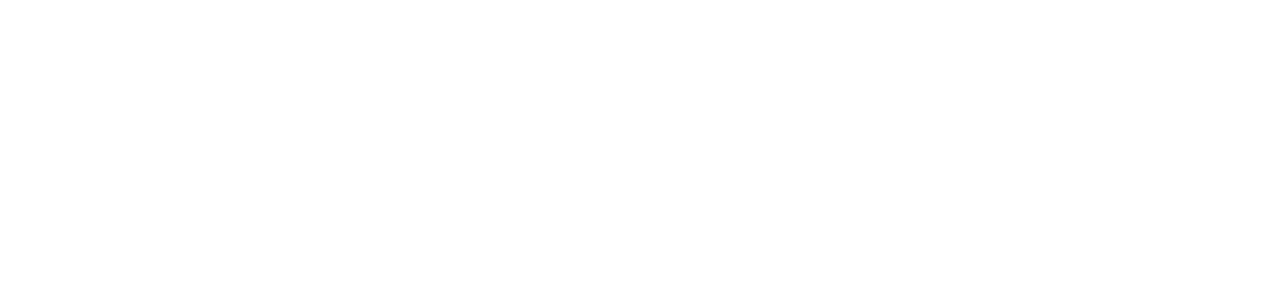
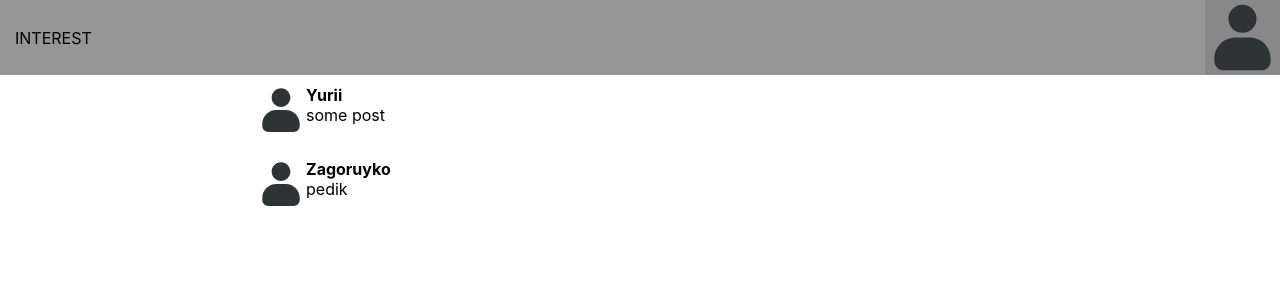
Before and after one commit to YuriiHrecheniuk/interest-app, a React (Create React App) app: page /home in a window 1280 px wide. Before the commit this address had no page. Shown: the top 300 px of the page. Built offline with nearby package versions, Linux system fonts and the light colour scheme.

Commit message:
1 feed page (#4)
* NewPost WIP

* Home component

* feat: :sparkles: Home page

Added home page MVP

```diff
--- a/src/App.js
+++ b/src/App.js
@@ -1,5 +1,5 @@
 import { BrowserRouter, Routes, Route, Navigate } from 'react-router-dom'
-import Feed from './pages/Feed/Feed'
+import Feed from './pages/Home/Home'
 import Profile from './pages/Profile/Profile'
 import LoginForm from './pages/Login/Login'
 import './App.css'
@@ -9,9 +9,9 @@
     <BrowserRouter>
       <Routes>
         <Route index element={<LoginForm />} />
-        <Route path="feed" element={<Feed />} />
+        <Route path="home" element={<Feed />} />
         <Route path="profile" element={<Profile />} />
-        <Route path="redirect" element={<Navigate to="/feed" />} />
+        <Route path="redirect" element={<Navigate to="/home" />} />
       </Routes>
     </BrowserRouter>
   )
--- /dev/null
+++ b/src/components/Feed/Feed.css
@@ -0,0 +1,11 @@
+.Feed {
+  height: 100%;
+  width: 100%;
+  display: flex;
+  flex-flow: column;
+}
+
+.Feed-post-wrapper {
+  margin: 10px 0;
+  width: 50%;
+}
--- /dev/null
+++ b/src/components/Feed/Feed.js
@@ -0,0 +1,14 @@
+import './Feed.css'
+import Post from '../Post/Post'
+
+export default function Feed({ posts }) {
+  return (
+    <div className="Feed">
+      {posts.map((post) => (
+        <div className="Feed-post-wrapper">
+          <Post post={post} key={post.id} />
+        </div>
+      ))}
+    </div>
+  )
+}
--- /dev/null
+++ b/src/components/Post/Post.css
@@ -0,0 +1,10 @@
+.Post {
+  display: flex;
+  width: 100%;
+  height: 100%;
+}
+
+.Post-avatar {
+  height: 50px;
+  width: 50px;
+}
--- /dev/null
+++ b/src/components/Post/Post.js
@@ -0,0 +1,16 @@
+import './Post.css'
+import { ReactComponent as AvatarIcon } from '../../assets/avatar.svg'
+
+export default function Post({ post }) {
+  return (
+    <div className="Post">
+      <div>
+        <AvatarIcon className="Post-avatar" />
+      </div>
+      <div>
+        <div><strong>{post.username}</strong></div>
+        <div>{post.text}</div>
+      </div>
+    </div>
+  )
+}
--- /dev/null
+++ b/src/dummy/posts.js
@@ -0,0 +1,14 @@
+const posts = [
+  {
+    id: 'post-1',
+    username: 'Yurii',
+    text: 'some post',
+  },
+  {
+    id: 'post-2',
+    username: 'Zagoruyko',
+    text: 'pedik'
+  }
+]
+
+export default posts
--- a/src/pages/Feed/Feed.js
+++ /dev/null
@@ -1,3 +0,0 @@
-export default function Login() {
-  return <div>Feed</div>
-}
--- /dev/null
+++ b/src/pages/Home/Home.css
@@ -0,0 +1,18 @@
+.Home {
+  height: 100%;
+  display: flex;
+  flex-flow: column;
+}
+
+.Home-header-wrapper {
+  flex: 0;
+}
+
+.Home-content-wrapper {
+  display: flex;
+  justify-content: center;
+}
+
+.Home-content-feed-wrapper {
+  width: 60%;
+}
--- /dev/null
+++ b/src/pages/Home/Home.js
@@ -0,0 +1,23 @@
+import './Home.css'
+import Header from '../../components/Header/Header'
+import Feed from '../../components/Feed/Feed'
+import dummyPosts from '../../dummy/posts'
+import { useReducer } from 'react'
+import postsReducer from '../../reducers/postsReducer'
+
+export default function Home() {
+  const [posts, dispatch] = useReducer(postsReducer, dummyPosts)
+
+  return (
+    <div className="Home">
+      <div className="Home-header-wrapper">
+        <Header />
+      </div>
+      <div className="Home-content-wrapper">
+        <div className="Home-content-feed-wrapper">
+          <Feed posts={posts} />
+        </div>
+      </div>
+    </div>
+  )
+}
--- a/src/pages/Login/Login.js
+++ b/src/pages/Login/Login.js
@@ -1,9 +1,11 @@
 import './Login.css'
 import { useState } from 'react'
+import {useNavigate} from 'react-router-dom'
 
 export default function LoginForm() {
   const [login, setLogin] = useState('')
   const [password, setPassword] = useState('')
+  const navigate = useNavigate();
 
   return (
     <form className="Login">
@@ -18,18 +20,15 @@
         placeholder="password:"
         onChange={(e) => setPassword(e.target.value)}
       />
-      <button
+      <input
         className="Login-button"
         type="submit"
         onClick={(e) => {
           e.preventDefault()
 
-          console.log(login)
-          console.log(password)
+          navigate('/home')
         }}
-      >
-        Log In
-      </button>
+      / >
     </form>
   )
 }
--- /dev/null
+++ b/src/reducers/postsReducer.js
@@ -0,0 +1,10 @@
+const postsReducer = (state, action) => {
+  switch (action.type) {
+    case 'ADD_POST':
+      return [...state, action.post]
+    default:
+      return state
+  }
+}
+
+export default postsReducer
```
